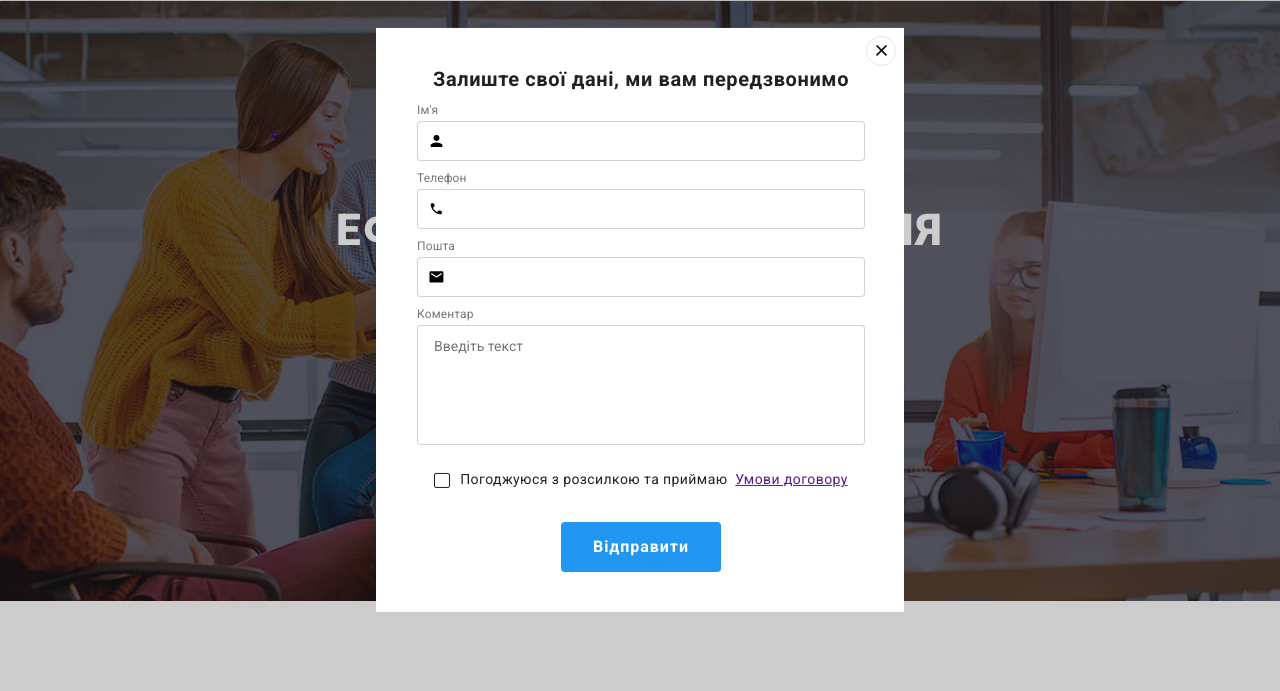
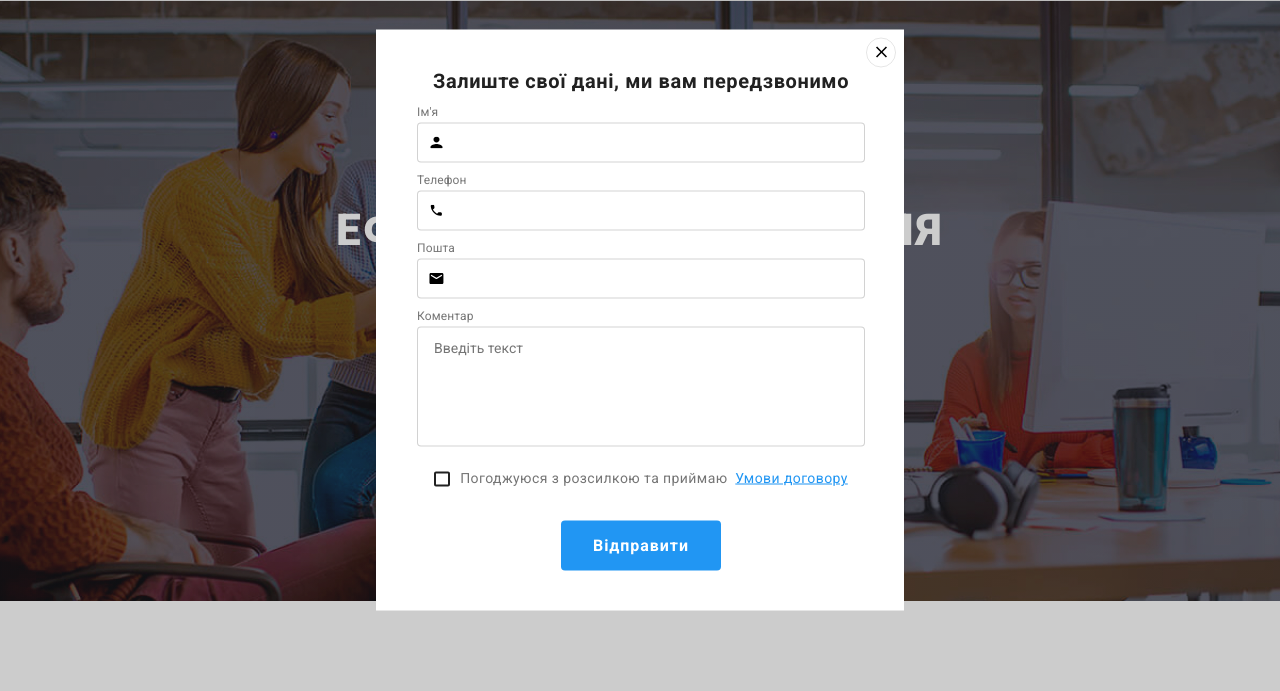
Before and after one commit to InnaKir/goit-markup-hw-06, a plain HTML site: page index.html in a window 1280 px wide. Both pictures are taken after a click on the button "Замовити послугу". Shown: the part 80-771 px from the top of the page. Drawn offline with nearby package versions, Linux system fonts and the light colour scheme.

Commit message:
added fixes

```diff
--- a/css/styles.css
+++ b/css/styles.css
@@ -485,6 +485,7 @@ background-color: transparent;
     border: 1px solid rgba(255, 255, 255, 0.3);
     filter: drop-shadow(0px 4px 4px rgba(0, 0, 0, 0.15));
     border-radius: 4px;
+    color: var(--text-color-theme-dark);
 
 }
 .footer-subscribe-submit {
@@ -571,6 +572,7 @@ transition: border-color var(--transition-dur-func);
   height: 18px;
 }
 
+.modal-close-btn:hover,
 .modal-close-btn:focus {
 border-color: var(--accent-color);
 }
@@ -642,6 +644,7 @@ transition: fill var(--transition-dur-func);
 }
 
 .modal-form-text {
+  display: block;
   width: 100%;
   height: 120px;
   border: 1px solid rgba(33, 33, 33, 0.2);
@@ -662,6 +665,7 @@ align-items: center;
 margin-bottom: 30px;
 justify-content: center;
 line-height: 1.7;
+color: var(--secondary-text-color);
 }
 
 .modal-form-check {
@@ -673,31 +677,36 @@ line-height: 1.7;
 .modal-form-own-checkbox {
   width: 16px;
   height: 15px;
-  padding: 4px 3px 2px 3px;
+  /* padding: 4px 3px 2px 3px; */
   fill: var(--text-color-theme-dark);
 
-  border: 1px solid var(--main-text-color);
+  border: 2px solid var(--main-text-color);
   border-radius: 2px;
   /* box-shadow: 0px 4px 4px rgba(0, 0, 0, 0.25); */
   cursor: pointer;
   margin-right: 10px;
-
+ transition: border-color var(--transition-dur-func), background-color var(--transition-dur-func);
 }
 
 .modal-form-own-checkbox-icon {
   display: none;
 }
+
+.modal-form-link-agreement {
+  color: var(--accent-color);
+}
 .modal-form-check:checked + .modal-form-own-checkbox {
-  border-color: var(--text-color-theme-dark);
+  border-color: var(--accent-color);
   background-color:var(--accent-color);
 }
 
 .modal-form-check:checked + .modal-form-own-checkbox .modal-form-own-checkbox-icon {
   display: block;
 }
-/* .modal-form-check:focus + .modal-form-own-checkbox {
-  box-shadow: 0 0 0 2px rgba(15, 15, 227, 0.5);
-} */
+.modal-form-check:hover + .modal-form-own-checkbox,
+.modal-form-check:focus + .modal-form-own-checkbox {
+  box-shadow: 0 0 0 2px var(--accent-color);
+}
 
 .modal-form-submit {
   font-weight: 700;
--- a/index.html
+++ b/index.html
@@ -534,7 +534,7 @@
         <svg class="modal-form-own-checkbox">
           <use class="modal-form-own-checkbox-icon" href="./img/sprite.svg#icon-chek"></use>
         </svg>
-        Погоджуюся з розсилкою та приймаю &nbsp; <a href="">Умови договору</a>
+        Погоджуюся з розсилкою та приймаю &nbsp; <a href="" class="modal-form-link-agreement">Умови договору</a>
       </label>
     <button type="submit" class="modal-form-submit">Відправити</button>
     </form>
```
